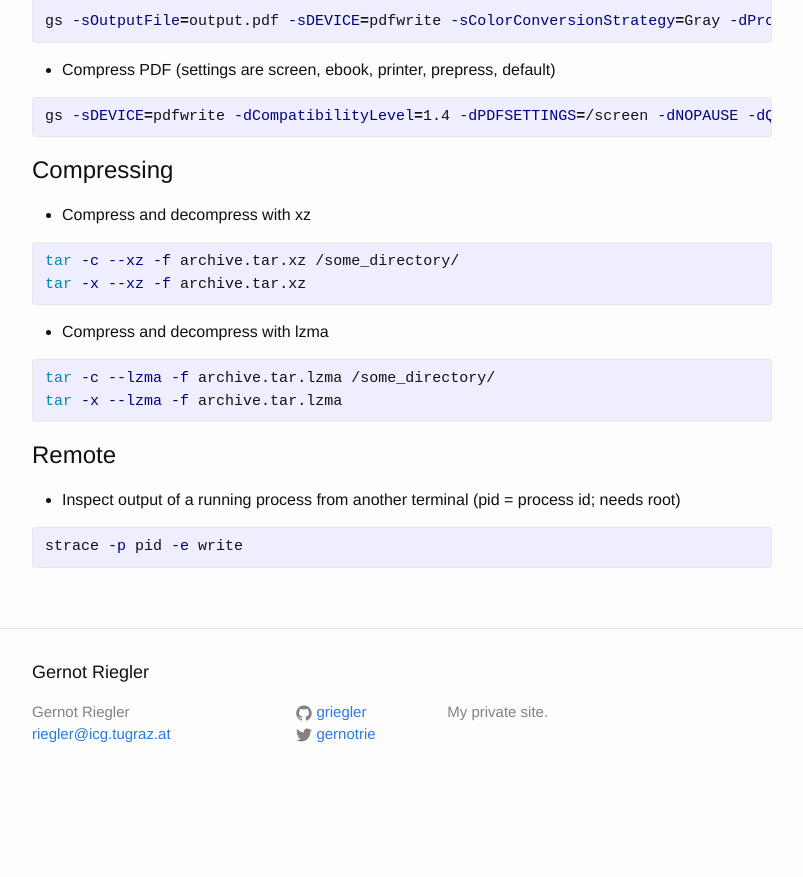
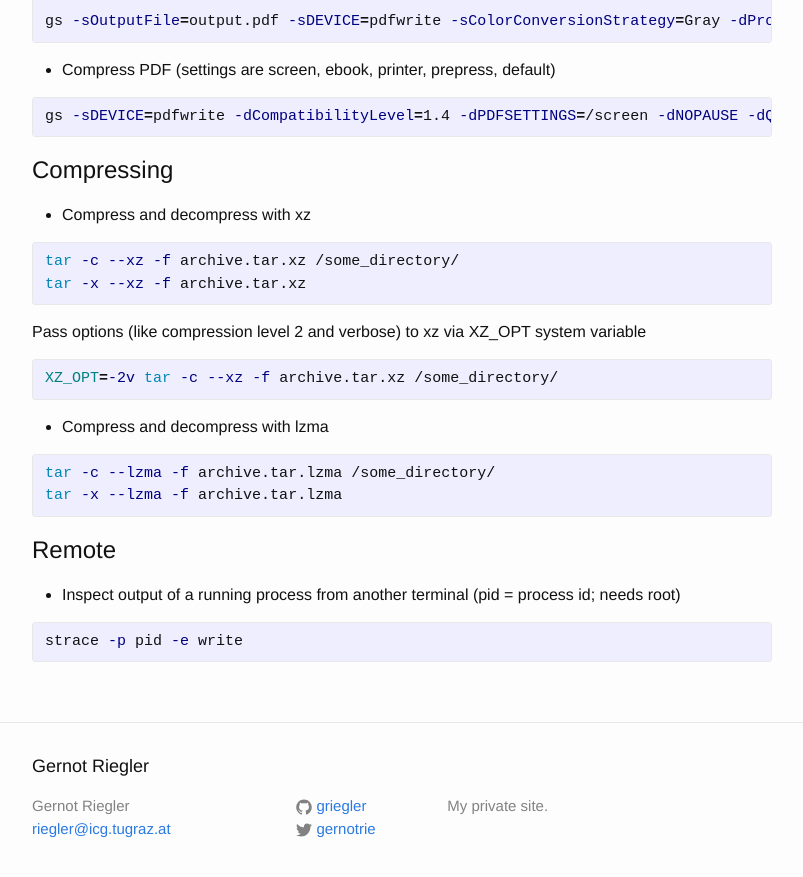
Before and after one commit to griegler/griegler.github.io, a Jekyll site: the page built from _posts/2015-09-15-recurring-terminal-commands.markdown, in a window 1280 px wide and 900 px high, scrolled down 1527 px. Shown: the top 877 px of the window, without its empty margins (238-1041 px from the left). Built offline with Jekyll 4.4.1, drawn with Linux system fonts in a browser that asks for light colours; before the commit the page ends 2333 px from its top, so only the background shows below that.

Commit message:
extended tip on xz compression

```diff
--- a/_posts/2015-09-15-recurring-terminal-commands.markdown
+++ b/_posts/2015-09-15-recurring-terminal-commands.markdown
@@ -98,6 +98,12 @@ tar -c --xz -f archive.tar.xz /some_directory/
 tar -x --xz -f archive.tar.xz
 {% endhighlight %}
 
+Pass options (like compression level 2 and verbose) to xz via XZ_OPT system variable
+
+{% highlight bash %}
+XZ_OPT=-2v tar -c --xz -f archive.tar.xz /some_directory/
+{% endhighlight %}
+
 * Compress and decompress with lzma
 
 {% highlight bash %}
```
